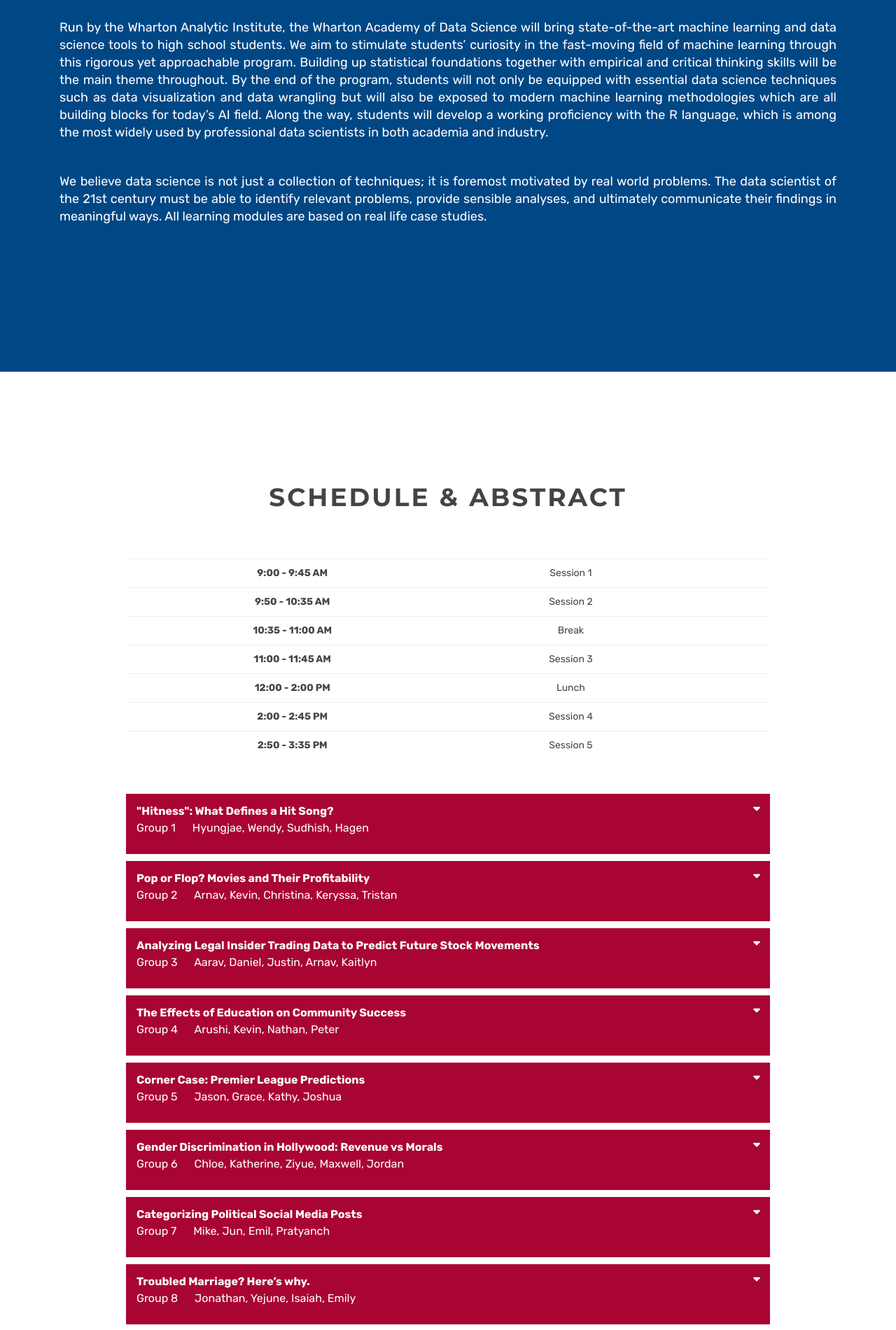
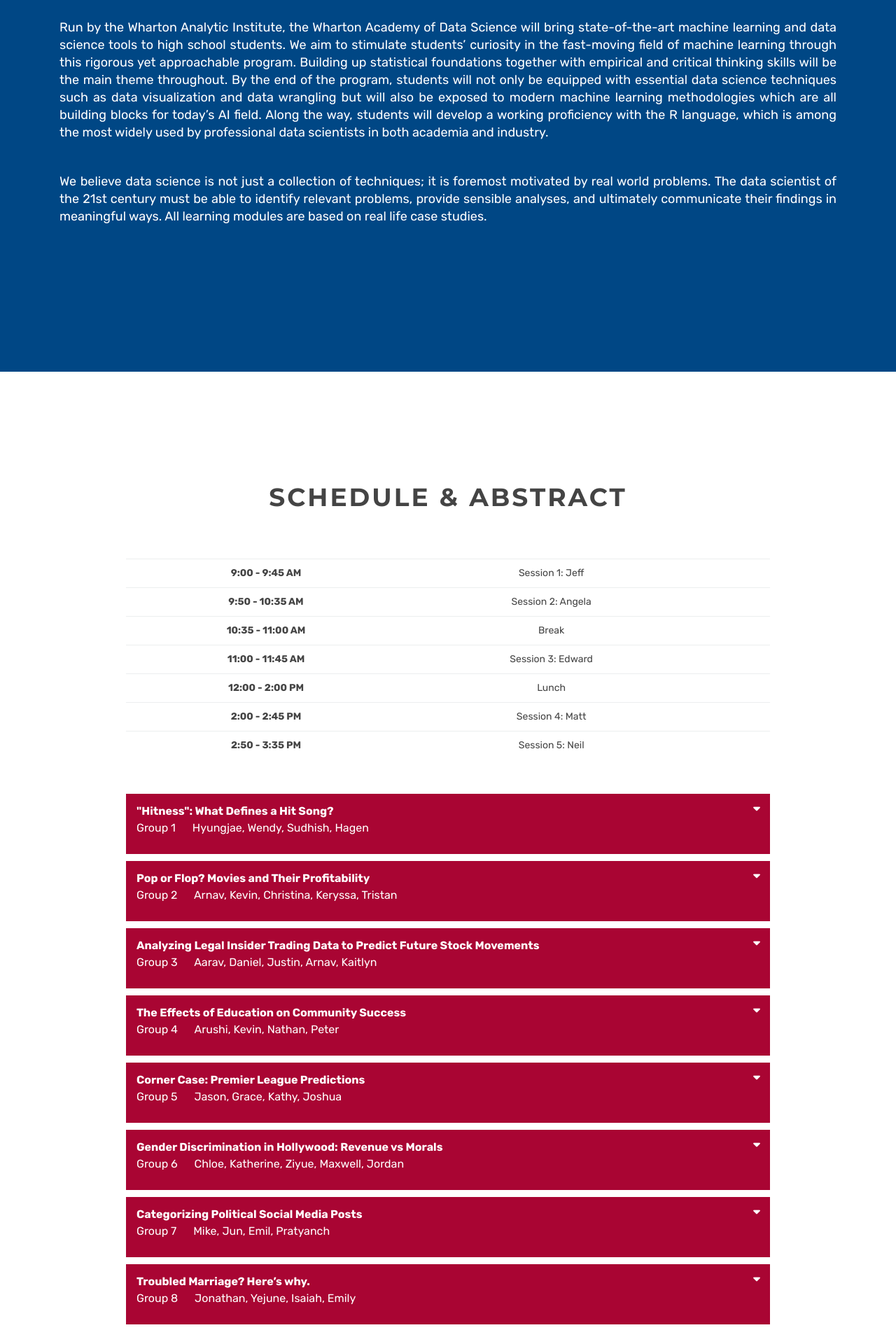
Before and after one commit to cccfran/modern-data-mining, a Jekyll site: the page built from dsl6.html, in a window 1280 px wide. Shown: the part 1356-3256 px from the top of the page at 70% size. Built offline with Jekyll 4.4.1, drawn with Linux system fonts in a browser that asks for light colours.

Commit message:
Update dsl6.html

```diff
--- a/dsl6.html
+++ b/dsl6.html
@@ -123,12 +123,12 @@
                   <tbody>
                     <tr>
                       <th scope="row">9:00 - 9:45 AM</th>
-                      <td>Session 1</td>
+                      <td>Session 1: Jeff</td>
                       <td></td>
                     </tr>
                     <tr>
                       <th scope="row">9:50 - 10:35 AM</th>
-                      <td>Session 2</td>
+                      <td>Session 2: Angela</td>
                       <td></td>
                     </tr>
                     <tr>
@@ -138,7 +138,7 @@
                     </tr>
                     <tr>
                       <th scope="row">11:00 - 11:45 AM</th>
-                      <td>Session 3</td>
+                      <td>Session 3: Edward</td>
                       <td></td>
                     </tr>
                     <tr>
@@ -148,12 +148,12 @@
                     </tr>
                     <tr>
                       <th scope="row">2:00 - 2:45 PM</th>
-                      <td>Session 4</td>
+                      <td>Session 4: Matt</td>
                       <td></td>
                     </tr>
                     <tr>
                       <th scope="row">2:50 - 3:35 PM</th>
-                      <td>Session 5</td>
+                      <td>Session 5: Neil</td>
                       <td></td>
                     </tr>
                   </tbody>
```
